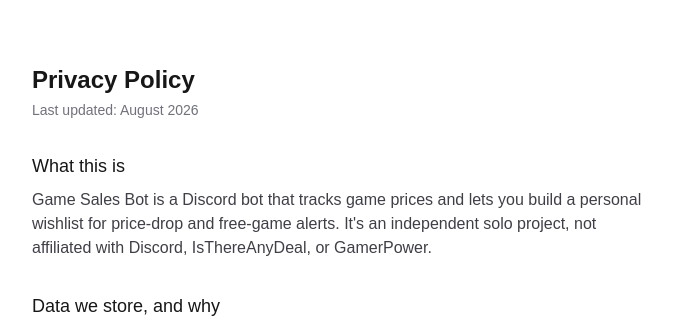
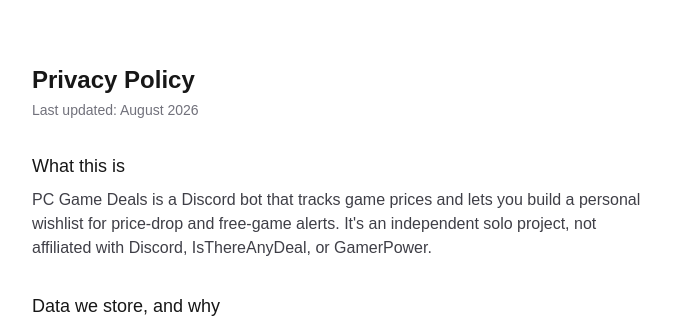
Before and after one commit to Akiz-Ivanov/discord-game-sales-bot, a Next.js app: page /privacy in a window 1280 px wide. Shown: the top 318 px of the page, without its empty margins (296-980 px from the left). Built offline with nearby package versions, Linux system fonts and the light colour scheme.

Commit message:
feat: rename bot to PC Game Deals

```diff
--- a/src/app/privacy/page.tsx
+++ b/src/app/privacy/page.tsx
@@ -1,8 +1,9 @@
 import type { Metadata } from 'next'
+import { BOT_NAME } from '@/lib/constants'
 
 export const metadata: Metadata = {
-  title: 'Privacy Policy — Game Sales Bot',
-  description: 'What data Game Sales Bot stores, why, and how to remove it.',
+  title: `Privacy Policy — ${BOT_NAME}`,
+  description: `What data ${BOT_NAME} stores, why, and how to remove it.`,
 }
 
 const SECTIONS = [
@@ -10,10 +11,10 @@
     heading: 'What this is',
     body: (
       <p>
-        Game Sales Bot is a Discord bot that tracks game prices and lets you
-        build a personal wishlist for price-drop and free-game alerts. It&apos;s
-        an independent solo project, not affiliated with Discord,
-        IsThereAnyDeal, or GamerPower.
+        {BOT_NAME} is a Discord bot that tracks game prices and lets you build a
+        personal wishlist for price-drop and free-game alerts. It&apos;s an
+        independent solo project, not affiliated with Discord, IsThereAnyDeal,
+        or GamerPower.
       </p>
     ),
   },
--- a/src/discord/views/welcome.ts
+++ b/src/discord/views/welcome.ts
@@ -10,14 +10,14 @@
 } from 'discord-api-types/v10'
 import { customEmojiTag } from '../embeds/discordEmoji'
 
-const ACCENT_COLOR = 0x00d4ff // electric cyan — distinct from every other accent color already in use (green/purple/orange/gold/blurple)
+const ACCENT_COLOR = 0x00d4ff // electric cyan
 
 const RICH_HEADER =
-  '### Game Sales Bot\n' +
+  '### Getting Started\n' +
   'Hey, thanks for having me here. I keep an eye on prices and let you know when something on your list goes on sale (or goes free).\n\n' +
   "Here's a little interface to help you get started:"
 
-const LEAN_HEADER = "### Game Sales Bot\nHere's what I can do for you:"
+const LEAN_HEADER = "### Quick access\nHere's what I can do for you:"
 
 const FOOTER = '-# New here? `/help` has the full command list.'
 
@@ -40,7 +40,7 @@
     style: ButtonStyle.Primary,
   },
   {
-    text: `${customEmojiTag('heart', '1538897010176954439')} **Build your wishlist**\nI'll watch it and ping you the moment it drops`,
+    text: `${customEmojiTag('heart', '1538897010176954439')} **Build your wishlist**\nI'll watch it and ping you the moment price drops`,
     buttonLabel: 'My wishlist',
     customId: 'welcome_my_wishlist',
     style: ButtonStyle.Success,
@@ -80,6 +80,13 @@
         custom_id: 'welcome_help',
         label: 'Help',
         emoji: { id: '1538930395347947671', name: 'help' },
+      },
+      {
+        type: ComponentType.Button,
+        style: ButtonStyle.Secondary,
+        custom_id: 'welcome_about',
+        label: 'About',
+        emoji: { id: '1538723191495720970', name: 'info' },
       },
       {
         type: ComponentType.Button,
```
Also changed, not shown: 1 other file (tests, documents, lock files or other folders).
